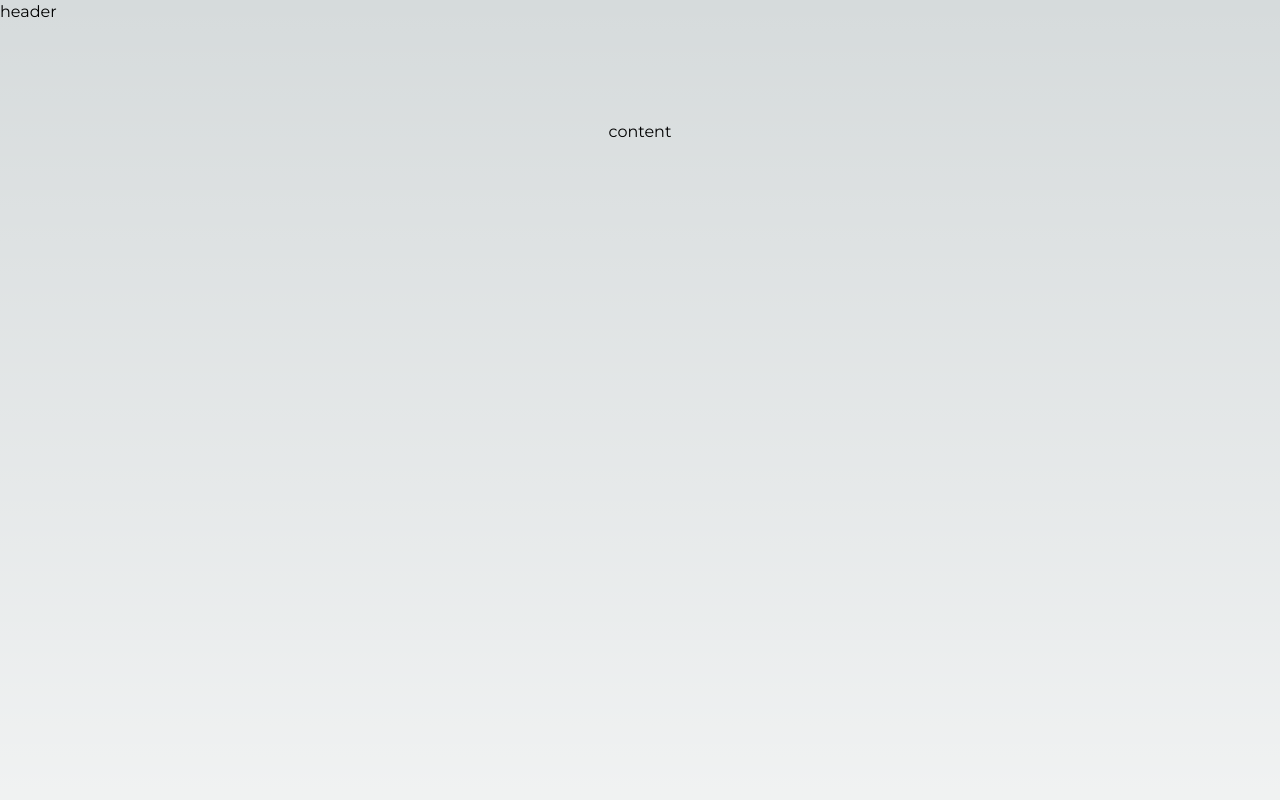
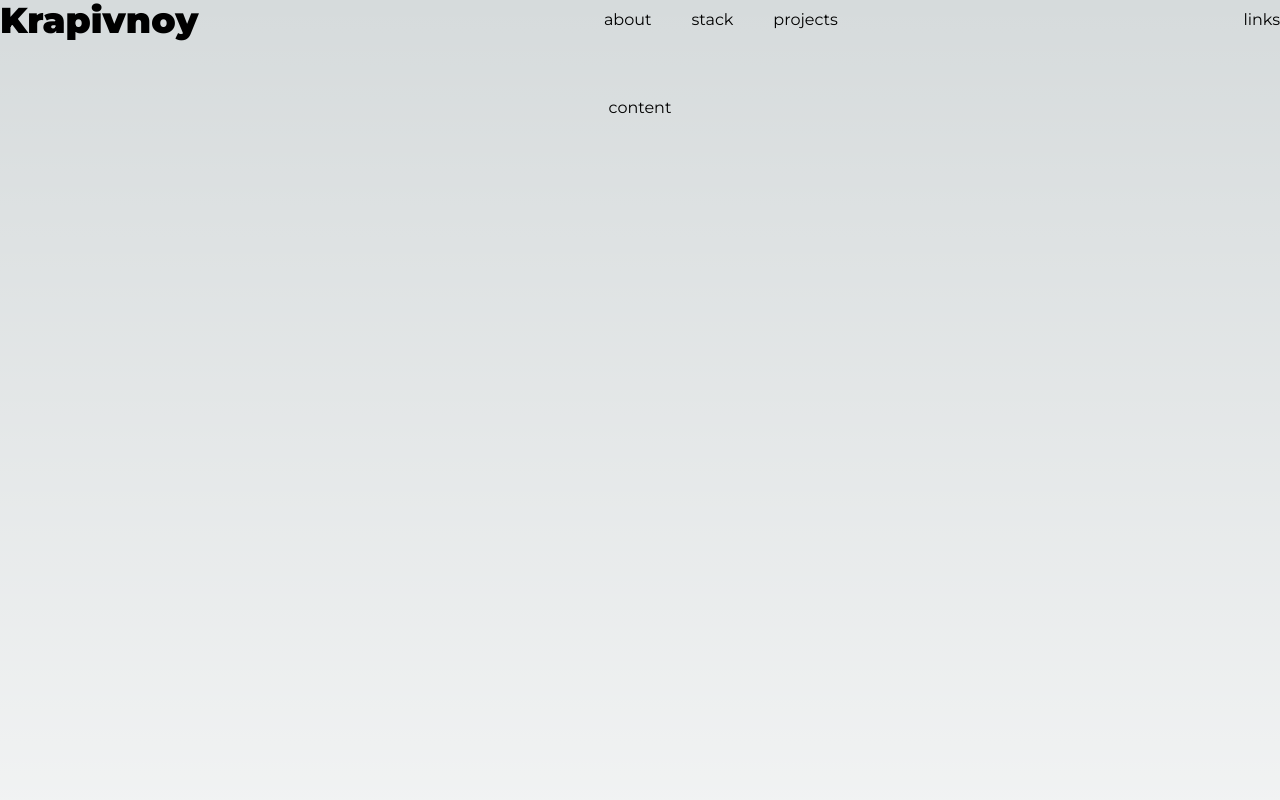
Before and after one commit to IlyaKrapivnoy/portfolio, a Next.js app: page / in a window 1280 px wide. Shown: the top 800 px of the page. Built offline with nearby package versions, Linux system fonts and the light colour scheme.

Commit message:
add header

```diff
--- /dev/null
+++ b/app/components/Header/Header.jsx
@@ -0,0 +1,19 @@
+import React from "react";
+
+const Header = () => {
+  return (
+    <div className="fixed flex justify-between items-center w-full">
+      <div className="text-4xl font-black">Krapivnoy</div>
+      <div>
+        <ul className="flex gap-10">
+          <li>about</li>
+          <li>stack</li>
+          <li>projects</li>
+        </ul>
+      </div>
+      <div>links</div>
+    </div>
+  );
+};
+
+export default Header;
--- a/app/layout.js
+++ b/app/layout.js
@@ -1,6 +1,7 @@
 import { Montserrat } from "next/font/google";
 import "./globals.css";
 import Footer from "@/app/components/Footer/Footer";
+import Header from "@/app/components/Header/Header";
 
 const montserrat = Montserrat({
   subsets: ["latin"],
@@ -16,7 +17,7 @@ export default function RootLayout({ children }) {
   return (
     <html lang="en">
       <body className={montserrat.className}>
-        <div>header</div>
+        <Header />
         {children}
         <Footer />
       </body>
```
